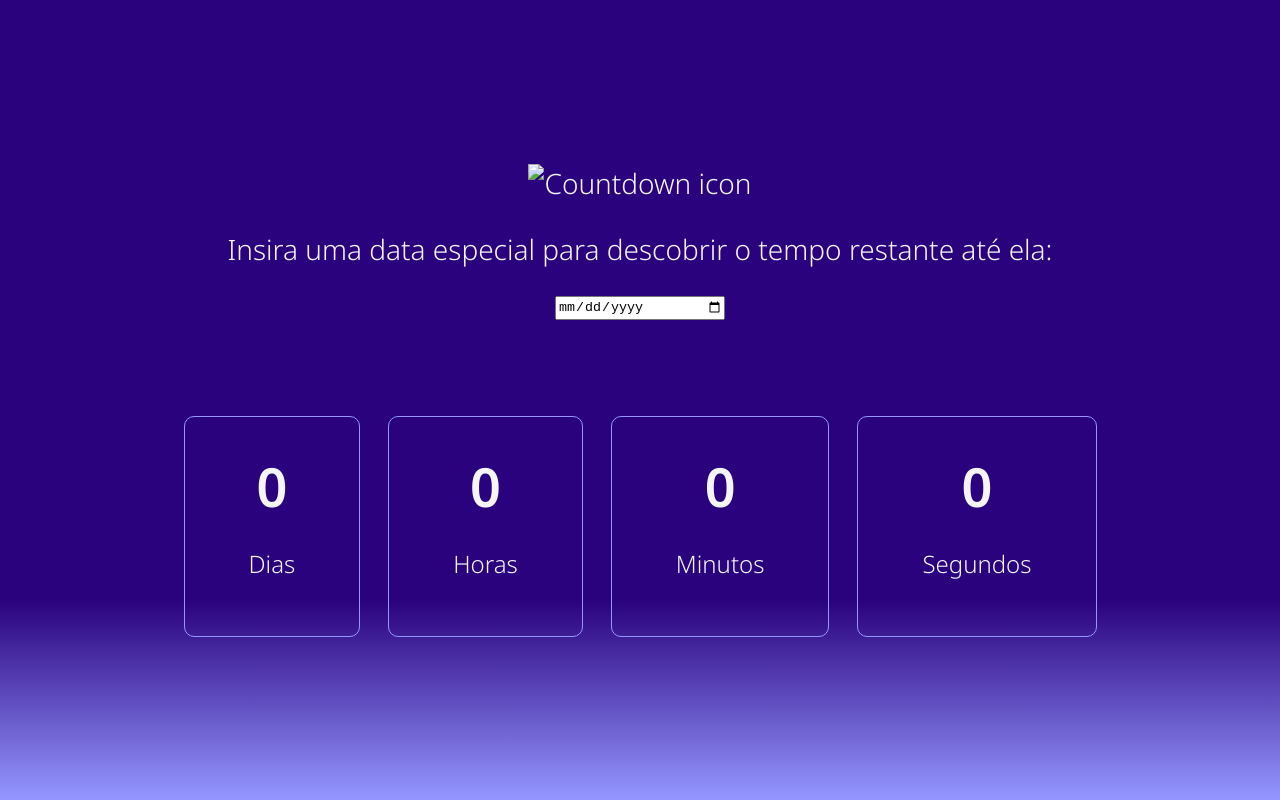
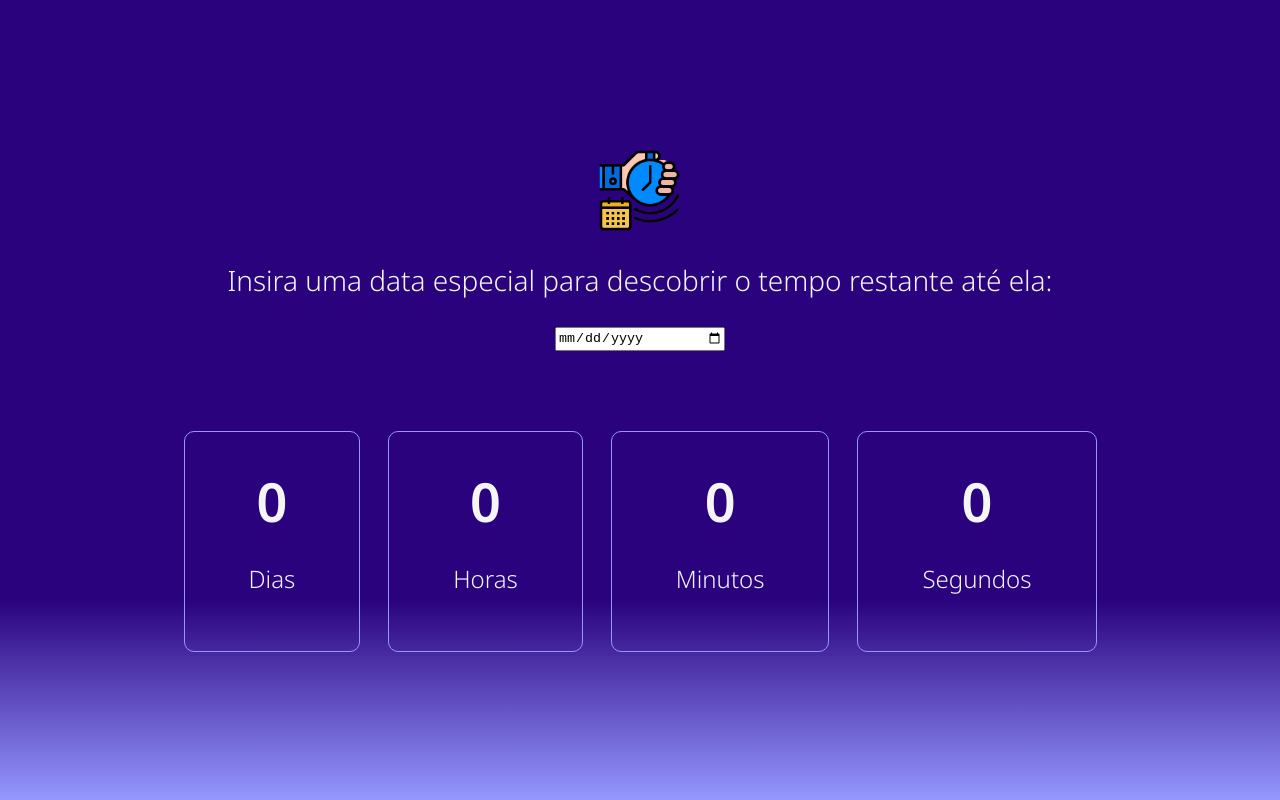
Before and after one commit to vtbrgt/Countdown-app, a plain HTML site: page index.html in a window 1280 px wide. Drawn offline with Linux system fonts and the light colour scheme.

Commit message:
adding clock icon

```diff
--- a/css/input/style.scss
+++ b/css/input/style.scss
@@ -14,7 +14,7 @@ body {
   flex-direction: column;
   justify-content: center;
   align-items: center;
-  gap: 6em;
+  gap: 5em;
 }
 
 .formulario {
@@ -31,6 +31,10 @@ body {
     height: 20px;
     bottom: -30px;
     color: #9597ff;
+  }
+  img {
+    width: 85px;
+    height: 85px;
   }
   #data {
     width: 20%;
--- a/index.html
+++ b/index.html
@@ -9,7 +9,7 @@
   </head>
   <body>
     <form class="formulario">
-      <img src="" alt="Countdown icon" />
+      <img src="./images/clock.png" alt="Countdown icon" />
       <label for="data"
         >Insira uma data especial para descobrir o tempo restante até
         ela:</label
```
Also changed, not shown: css/output/style.css, images/clock.png (added), 1 other file.
